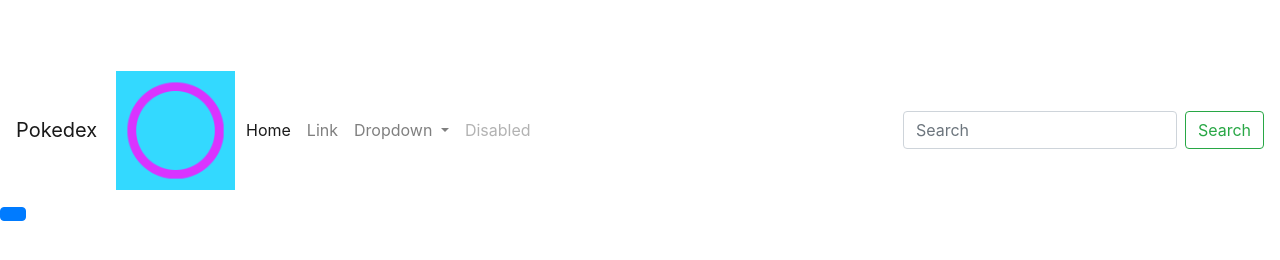
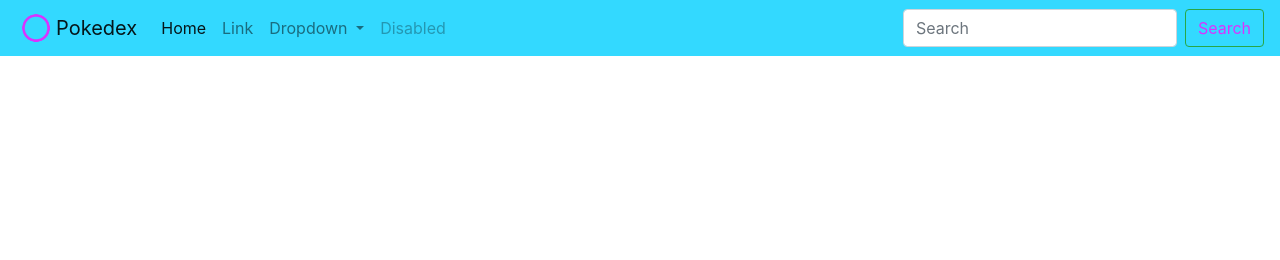
Before and after one commit to chrisdvadashanta/Pokedexapp, a plain HTML site: page index.html in a window 1280 px wide. Drawn offline with nearby package versions, Linux system fonts and the light colour scheme; no server answers.

Commit message:
changing navbar style

```diff
--- a/index.html
+++ b/index.html
@@ -13,9 +13,9 @@
 <body>
   <header class="page-header">
 
-    <nav class="navbar navbar-expand-sm navbar-light bg-transparent">
+    <nav class="navbar navbar-expand-sm navbar-light fixed-top" style="background-color: #33d9ff">
+      <img src="img/Logo.png" alt="general Logo" class="page-header__item" width="40px" >
       <a class="navbar-brand" href="#">Pokedex</a>
-      <img src="img/Logo.png" alt="general Logo" class="page-header__item" width=10% >
       <button class="navbar-toggler" type="button" data-toggle="collapse" data-target="#navbarSupportedContent"
         aria-controls="navbarSupportedContent" aria-expanded="false" aria-label="Toggle navigation">
         <span class="navbar-toggler-icon"></span>
@@ -47,21 +47,16 @@
         </ul>
         <form class="form-inline my-2 my-lg-0">
           <input class="form-control mr-sm-2" type="search" placeholder="Search" aria-label="Search">
-          <button class="btn btn-outline-success my-2 my-sm-0" type="submit">Search</button>
+          <button id="search-button" class="btn btn-outline-success my-2 my-sm-0" type="submit">Search</button>
         </form>
       </div>
     </nav>
   </header>
 
-   <!-- Button trigger modal  -->
-   <button type="button" class="btn btn-primary" data-toggle="modal" data-target="#exampleModal">
-    </button>
-
     <section class="pokedex-list">
     <ul class="list-group">
     </ul>
     </section>
-  <!-- <div id="modal-container"></div> -->
 
   <!-- Modal -->
   <div class="modal fade" id="exampleModal" tabindex="-1" role="dialog" aria-labelledby="exampleModalLabel"
```
